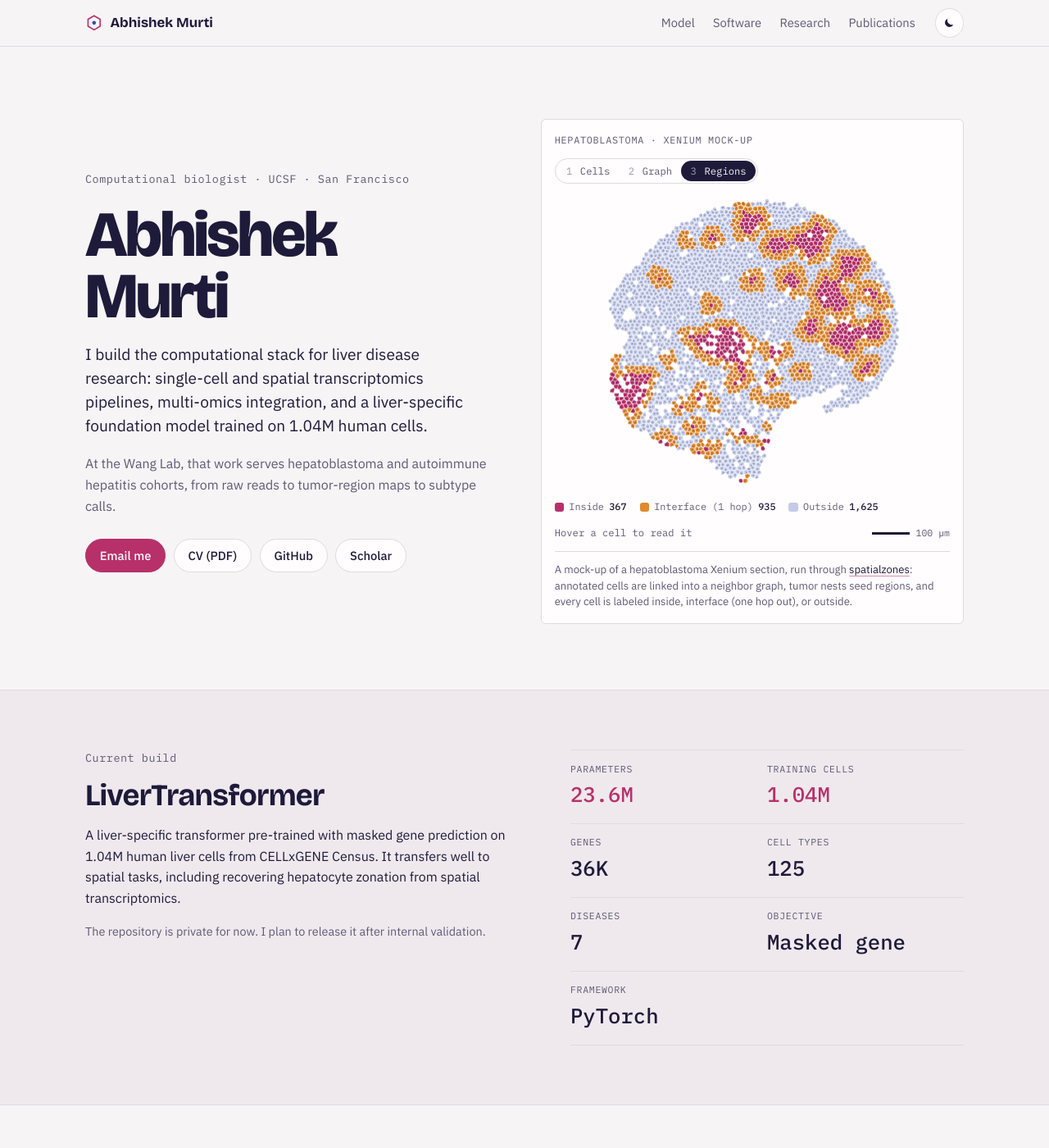
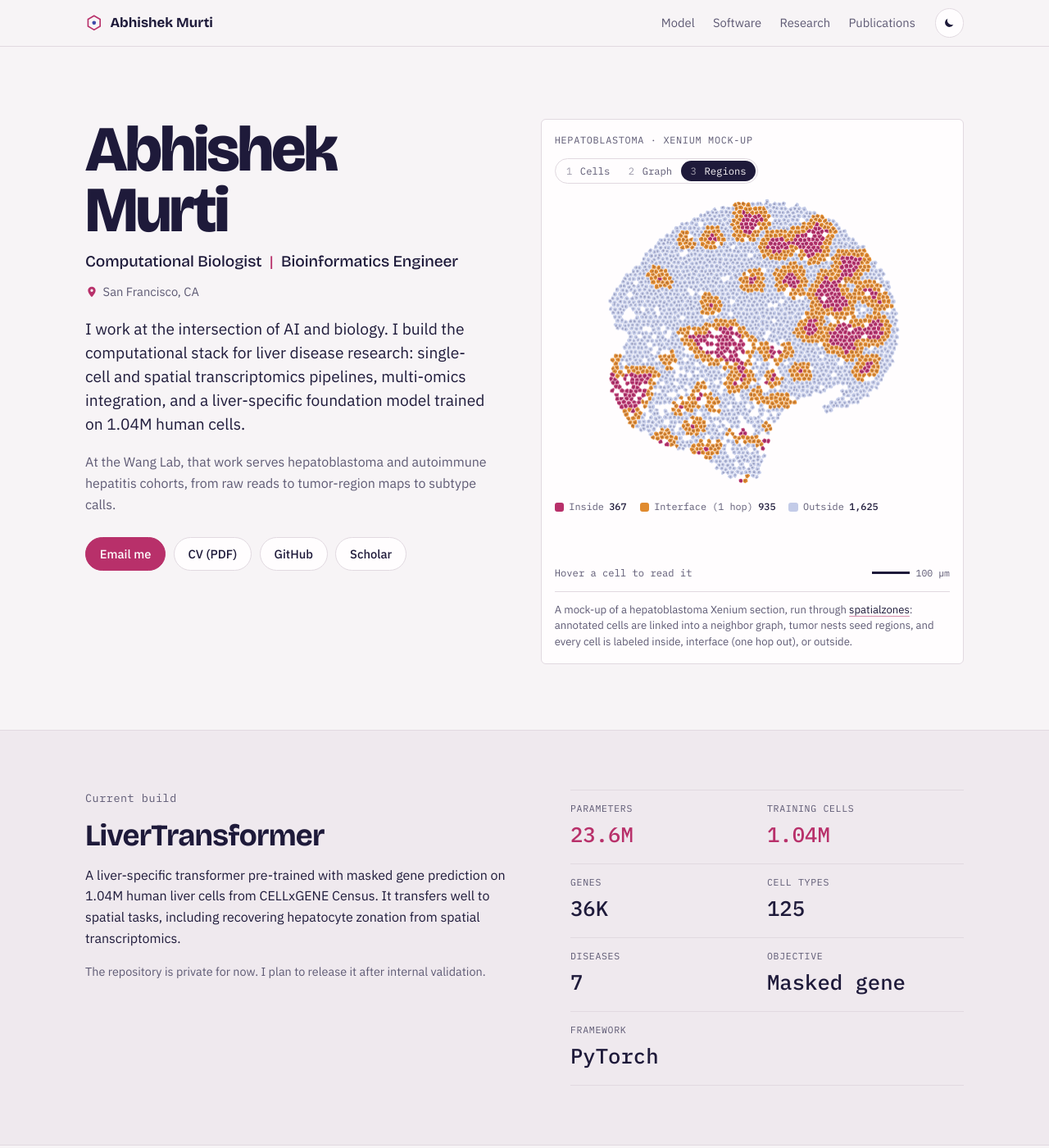
Before and after one commit to murti-abhishek/murti-abhishek.github.io, a Jekyll site: the page built from index.html, in a window 1280 px wide and 1400 px high. Shown: the whole window at 82% size. Built offline with Jekyll 4.4.1, drawn with Linux system fonts in a browser that asks for light colours.

Commit message:
Steady hero layout; add role line, location, and AI x biology framing
Legend and hover readout no longer change height between steps, so the hero
text and following sections stay put. Intro now leads with
'Computational Biologist | Bioinformatics Engineer' and a San Francisco
location line.

Co-Authored-By: Claude Opus 5.5 <noreply@anthropic.com>
Claude-Session: https://claude.ai/code/session_01MR6rPxJPYS4G64FAMSK4hA

```diff
--- a/assets/css/style.css
+++ b/assets/css/style.css
@@ -286,7 +286,7 @@ a:hover {
   display: grid;
   grid-template-columns: minmax(0, 1fr) minmax(0, 1.05fr);
   gap: clamp(2rem, 5vw, 4.5rem);
-  align-items: center;
+  align-items: start;
   padding-block: clamp(2.5rem, 7vw, 5.5rem) clamp(3rem, 7vw, 5rem);
 }
 
@@ -302,6 +302,39 @@ a:hover {
   letter-spacing: -0.035em;
   line-height: 0.95;
   font-variation-settings: "opsz" 96;
+}
+
+.hero-id {
+  display: grid;
+  gap: 0.6rem;
+}
+
+.role {
+  font-family: var(--font-display);
+  font-weight: 500;
+  font-size: var(--step-1);
+  letter-spacing: -0.005em;
+  color: var(--ink);
+}
+
+.role span {
+  color: var(--accent);
+  margin-inline: 0.3rem;
+}
+
+.location {
+  display: inline-flex;
+  align-items: center;
+  gap: 0.35rem;
+  font-size: 0.92rem;
+  color: var(--muted);
+}
+
+.location svg {
+  width: 1rem;
+  height: 1rem;
+  fill: var(--accent);
+  flex: none;
 }
 
 .lede {
@@ -373,6 +406,10 @@ a:hover {
   flex-wrap: wrap;
 }
 
+.xen-foot {
+  flex-wrap: nowrap;
+}
+
 .label {
   font-size: 0.74rem;
   letter-spacing: 0.06em;
@@ -428,6 +465,10 @@ a:hover {
 }
 
 .readout {
+  flex: 1 1 0;
+  white-space: nowrap;
+  overflow: hidden;
+  text-overflow: ellipsis;
   font-size: 0.76rem;
   color: var(--muted);
   font-variant-numeric: tabular-nums;
@@ -435,6 +476,7 @@ a:hover {
 }
 
 .scale {
+  flex: none;
   display: inline-flex;
   align-items: center;
   gap: 0.5rem;
@@ -470,7 +512,7 @@ figcaption a {
   gap: 0.35rem 1rem;
   font-size: 0.74rem;
   color: var(--muted);
-  min-height: 1.2rem;
+  align-content: flex-start;
   font-variant-numeric: tabular-nums;
 }
 
@@ -868,6 +910,7 @@ figcaption a {
 }
 
 @media (max-width: 720px) {
+
   .nav {
     display: none;
   }
--- a/assets/js/site.js
+++ b/assets/js/site.js
@@ -74,6 +74,7 @@
   let raf = 0;
   let autoplay = [];
   let counts = { inside: 0, interface: 0, outside: 0 };
+  let legendMax = 0;
 
   // Deterministic randomness so every visitor sees the same section
   let seed = 1;
@@ -375,6 +376,19 @@
     } else {
       legend.innerHTML = REGIONS.map((r) => item(palette["r-" + r.key], r.name, counts[r.key])).join("");
     }
+    // Hold the tallest legend height so switching steps never shifts the page
+    legendMax = Math.max(legendMax, legend.offsetHeight);
+    legend.style.minHeight = `${legendMax}px`;
+  }
+
+  function measureLegend() {
+    if (!legend) return;
+    legend.style.minHeight = "";
+    legendMax = 0;
+    const current = step;
+    for (const n of [1, 2, 3]) { step = n; renderLegend(); }
+    step = current;
+    renderLegend();
   }
 
   function setStep(n, fromUser) {
@@ -424,7 +438,7 @@
     canvas.height = Math.round(H * dpr);
     hovered = null;
     build();
-    renderLegend();
+    measureLegend();
     schedule();
   }
 
--- a/index.html
+++ b/index.html
@@ -26,11 +26,18 @@ description: Computational biologist at UCSF building single-cell, spatial, and
 <main id="main">
   <section class="hero wrap">
     <div class="hero-text">
-      <p class="eyebrow">Computational biologist · UCSF · San Francisco</p>
-      <h1>Abhishek Murti</h1>
+      <div class="hero-id">
+        <h1>Abhishek Murti</h1>
+        <p class="role">Computational Biologist <span aria-hidden="true">|</span> Bioinformatics Engineer</p>
+        <p class="location">
+          <svg viewBox="0 0 24 24" aria-hidden="true"><path d="M12 2.5c-3.9 0-7 3-7 6.9 0 5.2 7 12.1 7 12.1s7-6.9 7-12.1c0-3.9-3.1-6.9-7-6.9zm0 9.4a2.5 2.5 0 1 1 0-5 2.5 2.5 0 0 1 0 5z"/></svg>
+          <span>San Francisco, CA</span>
+        </p>
+      </div>
       <p class="lede">
-        I build the computational stack for liver disease research: single-cell and spatial transcriptomics
-        pipelines, multi-omics integration, and a liver-specific foundation model trained on 1.04M human cells.
+        I work at the intersection of AI and biology. I build the computational stack for liver disease
+        research: single-cell and spatial transcriptomics pipelines, multi-omics integration, and a
+        liver-specific foundation model trained on 1.04M human cells.
       </p>
       <p class="sub">
         At the Wang Lab, that work serves hepatoblastoma and autoimmune hepatitis cohorts, from raw reads to
```
